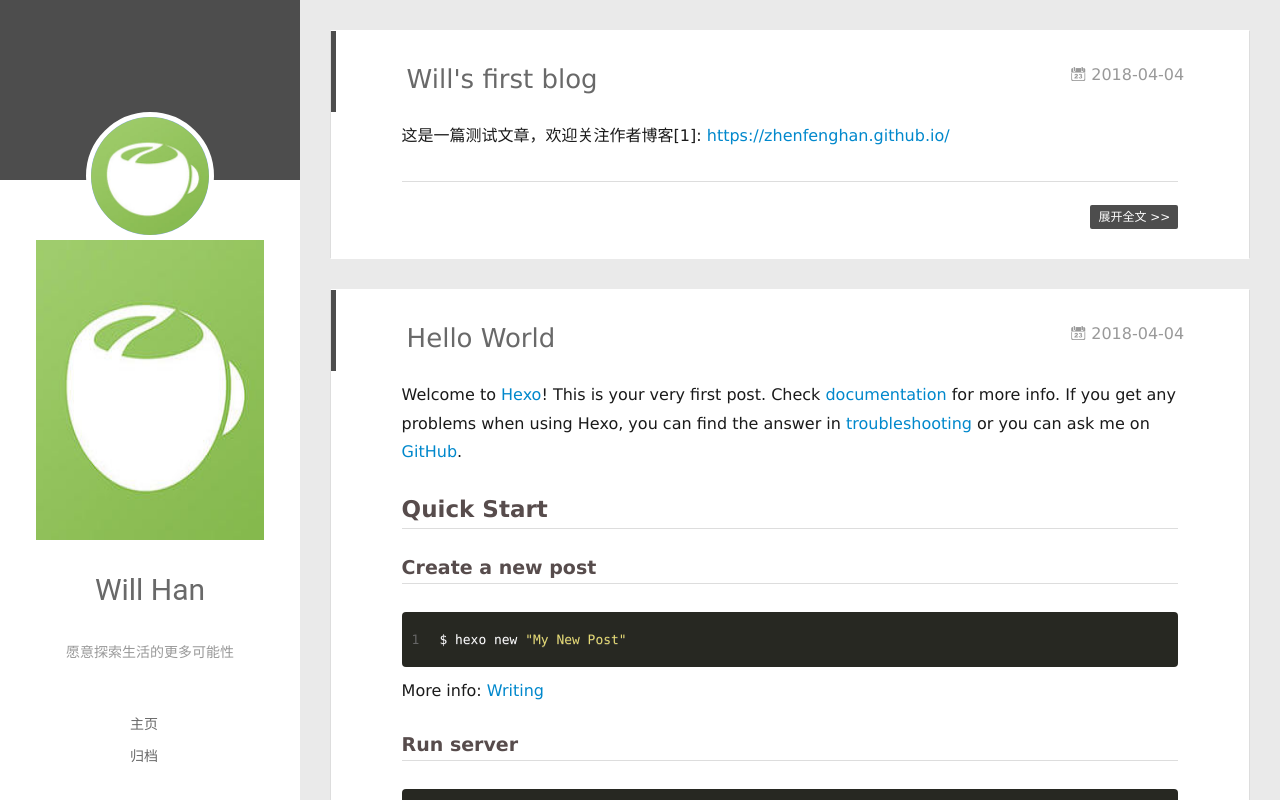
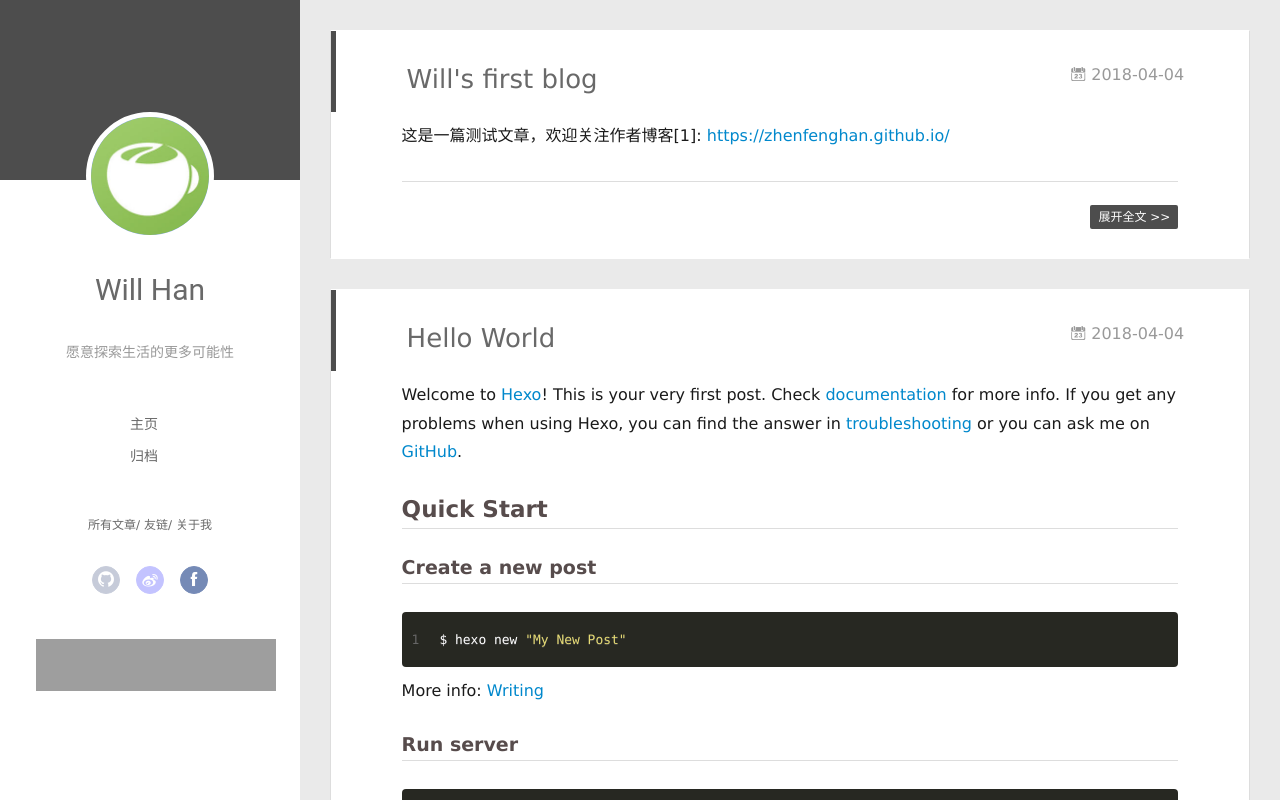
Before and after one commit to zhenfenghan/zhenfenghan.github.io, a plain HTML site: page index.html in a window 1280 px wide. Drawn offline with Linux system fonts and the light colour scheme; some packages are replaced by stand-ins of ours; grey boxes are pictures that could not be loaded; a script that the page names is missing.

Commit message:
Site updated: 2018-04-05 16:53:07

```diff
--- a/index.html
+++ b/index.html
@@ -46,7 +46,6 @@
 		<a href="/" class="profilepic">
 			<img src="/uploads/pmcaff.jpg" class="js-avatar show">
 		</a>
-		<img src="/uploads/pmcaff.jpg" class="js-avatar show" style="width: 100%;height: 100%;opacity: 1;">
 		<hgroup>
 		  <h1 class="header-author"><a href="/">Will Han</a></h1>
 		</hgroup>
```
Also changed, not shown: 2018/04/04/Will-s-first-blog/index.html (+0 -1 lines), 2018/04/04/hello-world/index.html (+0 -1 lines), archives/2018/04/index.html (+0 -1 lines), archives/2018/index.html (+0 -1 lines), archives/index.html (+0 -1 lines).
